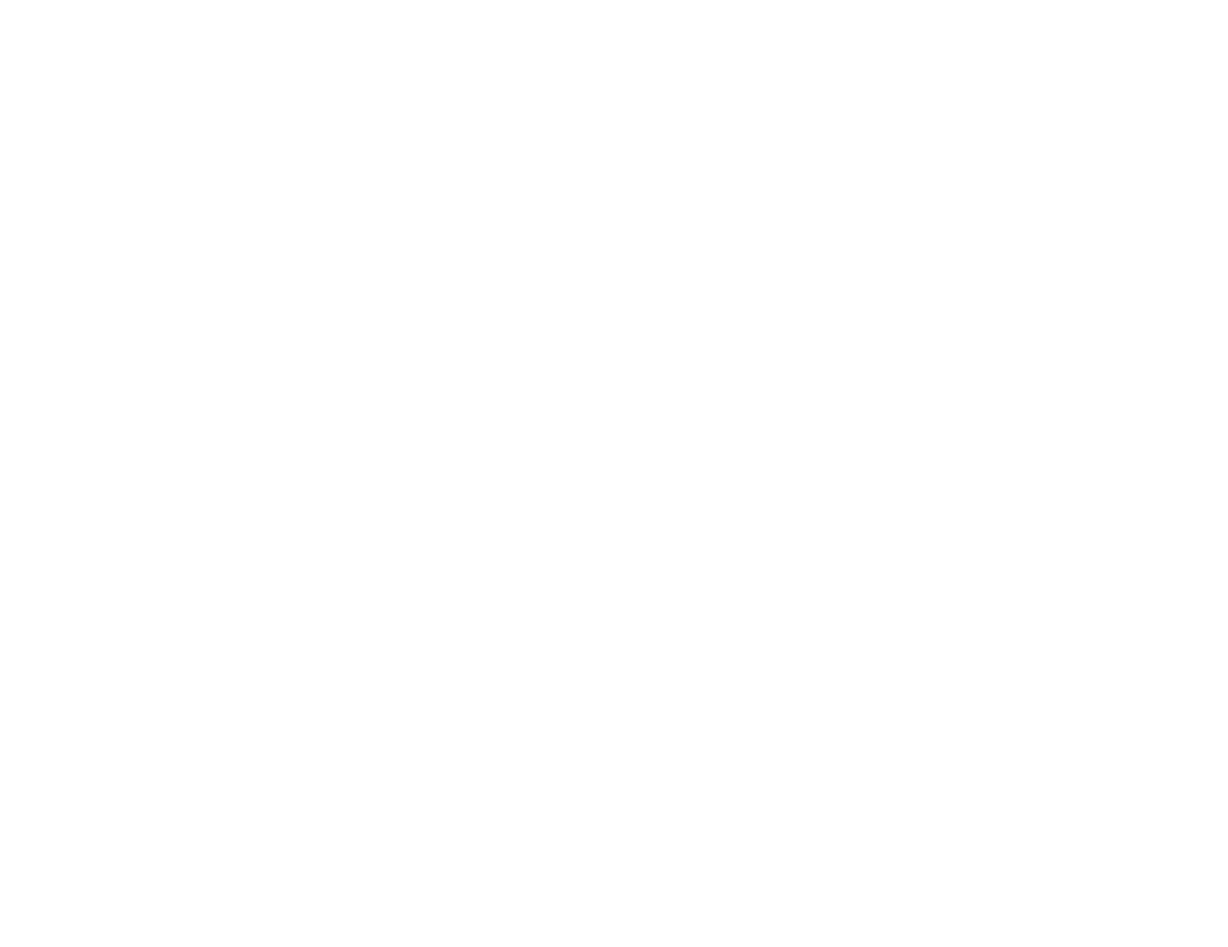
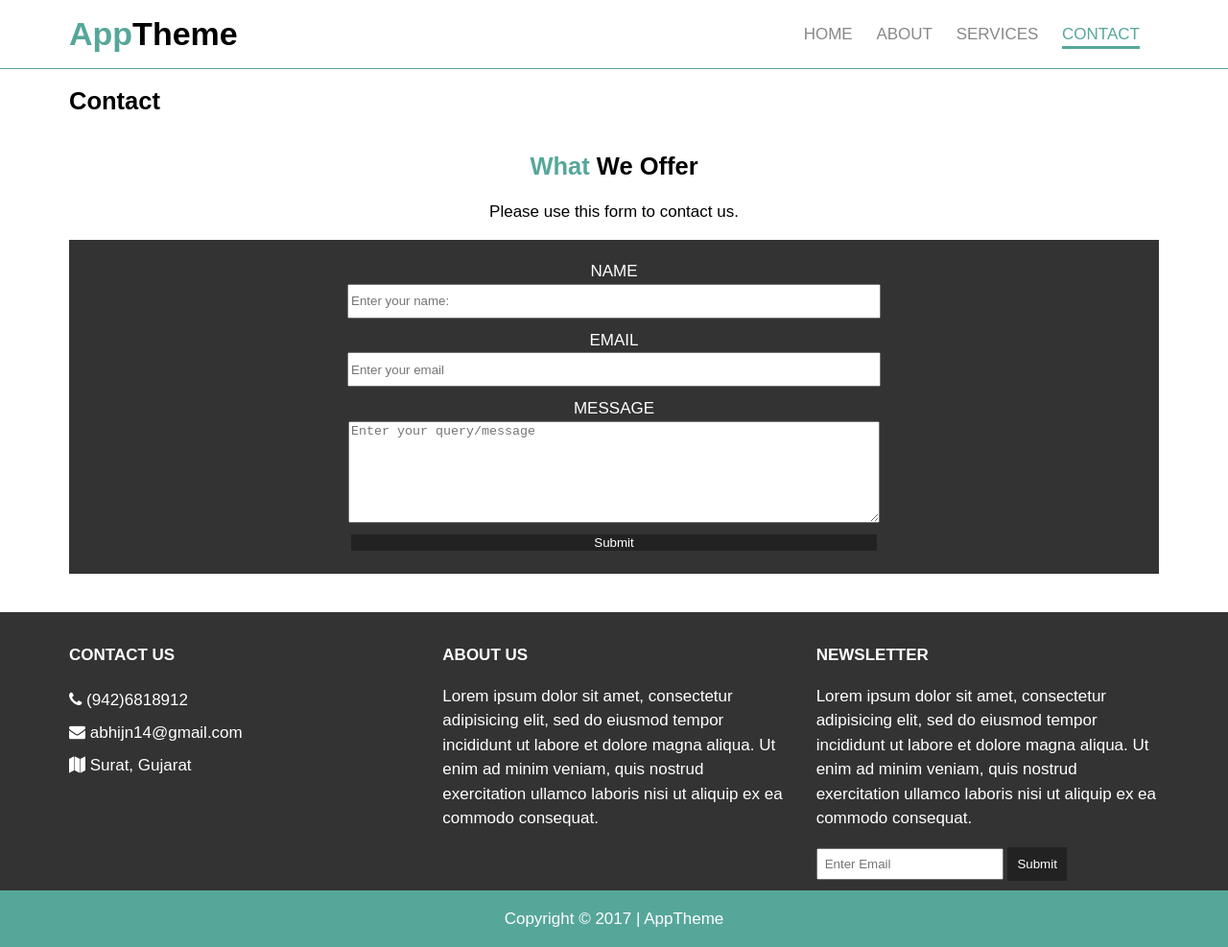
Before and after one commit to abhijn14/apptheme, a plain HTML site: page contact.html in a window 1280 px wide. Shown: the whole page at 96% size. Before the commit the page ends 800 px from the top, so only its background shows below. Drawn offline with Linux system fonts and the light colour scheme.

Commit message:
Fully Completed

```diff
--- a/contact.html
+++ b/contact.html
@@ -0,0 +1,125 @@
+<!DOCTYPE html>
+<html>
+  <head>
+    <meta charset="utf-8">
+    <title>AppTheme | Contact</title>
+    <link rel="stylesheet" href="css/flexboxgrid.css">
+    <link rel="stylesheet" href="css/style.css">
+    <link rel="stylesheet" href="css/font-awesome.css">
+    </head>
+  <body>
+    <!-- Header -->
+    <header id="main-header">
+      <div class="container">
+        <div class="row end-sm end-md end-lg middle-xs middle-sm middle-md middle-lg">
+          <div class="col-xs-12 col-sm-2 col-md-2 col-lg-2">
+            <h1><span class="primary-text">App</span>Theme</h1>
+          </div>
+          <div class="col-xs-12 col-sm-10 col-md-10 col-lg-10">
+            <nav id="navbar">
+              <ul>
+                <li><a href="index.html">Home</a></li>
+                <li><a href="about.html">About</a></li>
+                <li><a href="services.html">Services</a></li>
+                <li class="current"><a href="contact.html">Contact</a></li>
+              </ul>
+            </nav>
+          </div>
+        </div>
+      </div>
+    </header>
+
+    <!--Sub Header -->
+    <section id="subheader">
+      <div class="container">
+        <div class="row">
+          <div class="col-xs-12 col-sm-12 col-md-12 col-lg-12">
+            <h1>Contact</h1>
+          </div>
+        </div>
+      </div>
+    </section>
+
+    <!-- Main page -->
+    <section id="page" class="contact">
+      <div class="container">
+        <div class="row center-xs center-sm center-md center-lg">
+          <div class="col-xs-12 col-sm-12 col-md-12 col-lg-12">
+            <h2><span class="primary-text">What</span> We Offer</h2>
+            <p>
+              Please use this form to contact us.
+            </p>
+            <form>
+              <div>
+                <label for="name">Name</label><br />
+                <input type="text" name="email" placeholder="Enter your name:"/>
+              </div>
+              <div>
+                <label for="email">Email</label><br />
+                <input type="text" name="email" placeholder="Enter your email" />
+              </div>
+              <div>
+                <label for="message">Message</label><br />
+                <textarea name="message" placeholder="Enter your query/message"></textarea>
+              </div>
+              <button type="submit" name="button">Submit</button>
+            </form>
+          </div>
+        </div>
+      </div>
+    </section>
+
+    <!-- Company -->
+    <section id="company">
+      <div class="container">
+        <div class="row">
+          <div class="col-xs-12 col-sm-4 col-md-4 col-lg-4">
+            <h4>Contact Us</h4>
+            <ul>
+              <li>
+                <i class="fa fa-phone"></i> (942)6818912
+              </li>
+              <li>
+                <i class="fa fa-envelope"></i> abhijn14@gmail.com
+              </li>
+              <li>
+                <i class="fa fa-map"></i> Surat, Gujarat
+              </li>
+            </ul>
+
+          </div>
+            <div class="col-xs-12 col-sm-4 col-md-4 col-lg-4">
+              <h4>About Us</h4>
+              <p>
+                Lorem ipsum dolor sit amet, consectetur adipisicing elit, sed do eiusmod tempor incididunt ut labore et dolore magna aliqua. Ut enim ad minim veniam, quis nostrud exercitation ullamco laboris nisi ut aliquip ex ea commodo consequat.
+              </p>
+            </div>
+
+            <div class="col-xs-12 col-sm-4 col-md-4 col-lg-4">
+              <h4>Newsletter</h4>
+              <p>
+                Lorem ipsum dolor sit amet, consectetur adipisicing elit, sed do eiusmod tempor incididunt ut labore et dolore magna aliqua. Ut enim ad minim veniam, quis nostrud exercitation ullamco laboris nisi ut aliquip ex ea commodo consequat.
+              </p>
+              <form>
+                <input type="text" name="email" placeholder="Enter Email" />
+                <button type="submit" name="button">Submit</button>
+              </form>
+            </div>
+        </div>
+      </div>
+    </section>
+
+    <!--Footer -->
+    <footer id="main-footer">
+      <div class="container">
+        <div class="row center-xs center-sm center-md center-lg">
+          <div class="col-xs-12 col-sm-12 col-md-12 col-lg-12">
+            <p>
+              Copyright &copy; 2017 | AppTheme
+            </p>
+          </div>
+        </div>
+      </div>
+    </footer>
+  </body>
+</html>
--- a/css/style.css
+++ b/css/style.css
@@ -1,3 +1,11 @@
+body {
+  font-family: 'Open-sans', sans-serif;
+  font-size: 17px;
+  line-height: 1.5em; /*Space between lines*/
+  margin: 0;
+  padding: 0;
+}
+
 img {
   width: 100%;
 }
@@ -5,3 +13,207 @@ img {
 .container {
   margin: auto;
 }
+
+/* Common Classes */
+.primary-text {
+  color: #56a79a;
+}
+
+.primary-background {
+  background: #56a79a;
+}
+
+/*Header */
+
+#main-header {
+  border-bottom: 1px solid #56a79a;
+}
+
+/*NavBar*/
+#navbar {
+  text-transform: uppercase;
+}
+
+#navbar li {
+  display: inline; /*Display line by line*/
+  padding-right: 20px;
+  list-style: none;
+}
+
+#navbar a {
+  text-decoration: none;
+  color: #888; /*Light Grey*/
+}
+
+#navbar li.current a,#navbar a:hover {
+  color: #56a79a;
+  border-bottom: 3px solid #56a79a;
+  padding-bottom: 3px;
+}
+
+/*Showcase*/
+#showcase {
+  background: url('../images/showcase.jpg') no-repeat center center;
+  border-bottom: 1px solid #56a79a;
+  margin-bottom: 30px;
+}
+
+#showcase .row {
+  height: 600px;
+}
+
+#showcase h1 {
+  font-size: 50px;
+  margin: 0;
+  padding-bottom: 20px;
+}
+
+#showcase p {
+  color: #ccc;
+  margin: 0; /*Because paragraphs, by default have a margin of 10px*/
+}
+
+#showcase .showcase-content {
+  background: #333;
+  color: #fff;
+  border-radius: 90px;
+  padding: 40px;
+  opacity: 0.9;
+}
+
+/*Features*/
+#features h2 {
+  font-size: 35px;
+  margin: 0;
+  padding-bottom: 10px;
+}
+
+#features p{
+  color: #888;
+  margin: 0;
+  margin-bottom: 40px;
+}
+
+#features .fa {
+  font-size: 60px;
+  color: #56a79a;
+}
+
+/*Info */
+#info {
+  background:#333 url('../images/info-bg-jpg') no-repeat;
+  color: #fff;
+}
+
+#info h2{
+  font-size: 35px;
+  margin: 0;
+  padding-bottom: 10px;
+}
+
+#info ul {
+  list-style: none;
+  padding: 0;
+}
+
+#info li {
+  line-height: 2em;
+  font-size: 20px;
+}
+
+/*Company*/
+#company {
+  background: #333;
+  color: #fff;
+  padding: 10px 0;
+}
+
+#company h4 {
+  text-transform: uppercase;
+  margin-bottom: 0;
+}
+
+#company ul {
+  padding: 0;
+  list-style: none;
+  line-height: 2em;
+}
+
+#company input[type="text"] {
+  padding: 7px;
+}
+
+#company button {
+  background: #222;
+  color: #fff;
+  padding: 10px;
+  border: 0;
+}
+
+/*Footer*/
+#main-footer {
+  background: #56a79a;
+  color: #fff;
+}
+
+/*Page */
+#page {
+  margin-bottom: 40px;
+}
+
+/*Services */
+.services ul li{
+  list-style: none;
+  padding: 10px;
+}
+
+.services ul li:nth-child(odd) {
+  background: #333;
+  color: #fff;
+}
+.services ul li:nth-child(odd) {
+  background: #56a79a;
+  color: #fff;
+}
+
+/*Contact*/
+.contact form {
+  background-color: #333;
+  color: #fff;
+  padding: 20px;
+}
+
+.contact form input[type="text"]{
+  width: 50%;
+  height: 30px;
+  margin-bottom: 10px;
+}
+
+.contact form textarea{
+  width: 50%;
+  height: 100px;
+}
+
+.contact form button{
+  width: 50%;
+  padd10px 0;
+  border: 0;
+  background: #222;
+  color: #fff;
+}
+
+.contact form label {
+  text-transform: uppercase;
+}
+/* Media Queries */
+@media(max-width:800px){ /*This block will only work is screen size is within 800px. Thats why max width part is used!*/
+    #showcase h1{
+      font-size: 30px;
+    }
+}
+
+@media(max-width:800px){ /*This block will only work is screen size is within 800px. Thats why max width part is used!*/
+    #showcase .showcase-content{
+      padding: 40px 10px;
+    }
+}
```
Also changed, not shown: about.html (+30 -7 lines), index.html (+5 -6 lines), services.html (+127 -0 lines), images/showcase.jpg (added).
